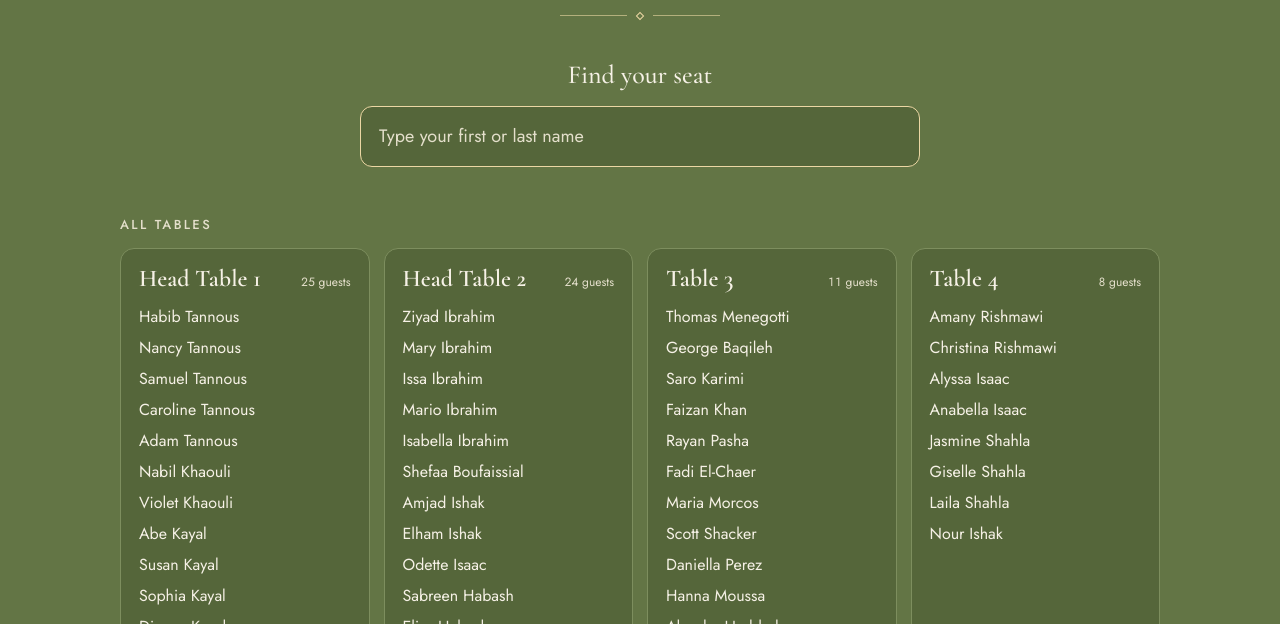
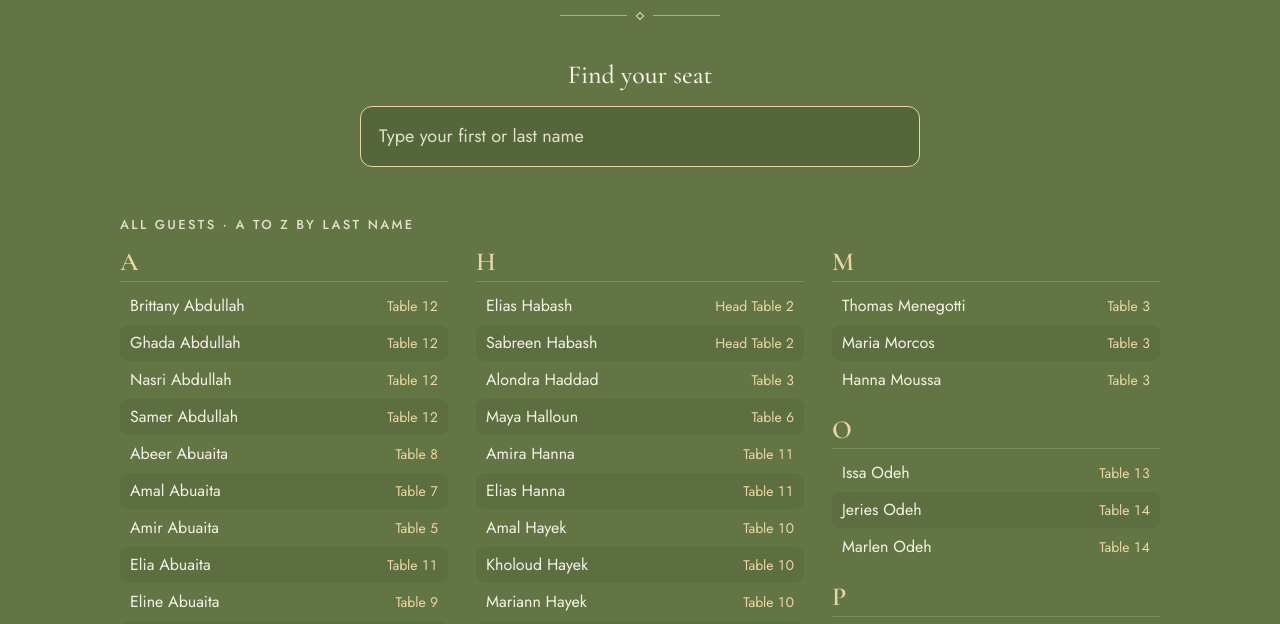
Before and after one commit to johnathonandmelissa/johnathonandmelissa.github.io, a plain HTML site: page index.html in a window 1280 px wide. Shown: the part 170-794 px from the top of the page. Drawn offline with nearby package versions, Linux system fonts and the light colour scheme.

Commit message:
Guest page: A-Z guest list by last name with table next to each name
Co-Authored-By: Claude Opus 5.5 <noreply@anthropic.com>
Claude-Session: https://claude.ai/code/session_01C1H7QDB5Eutv9AYiYfGwo3

```diff
--- a/index.html
+++ b/index.html
@@ -77,6 +77,16 @@ footer{display:flex;justify-content:center}
 @media (max-width:420px){.wrap{padding:28px 16px 48px}.r-table{font-size:24px}}
 @media (prefers-reduced-motion:reduce){*{transition:none!important;animation:none!important}}
 .loading{color:var(--muted);text-align:center}
+.dir{columns:3 280px;column-gap:28px}
+.letter{break-inside:avoid;margin:0 0 18px}
+.letter h3{margin:0 0 6px;padding-bottom:4px;border-bottom:1px solid var(--line);font-family:var(--display);font-weight:600;font-size:26px;color:var(--gold);line-height:1.1}
+.letter ul{list-style:none;margin:0;padding:0;display:flex;flex-direction:column;gap:1px}
+.letter li{display:flex;justify-content:space-between;align-items:baseline;gap:12px;padding:6px 10px;border-radius:8px}
+.letter li:nth-child(even){background:rgba(0,0,0,.06)}
+.dn{min-width:0}
+.dt{color:var(--gold);white-space:nowrap;font-size:14px;font-variant-numeric:tabular-nums}
+.letter li.me{background:var(--wine);box-shadow:0 0 0 1px var(--gold)}
+.letter li.me .dn{font-weight:600}
 </style>
 </head>
 <body>
@@ -101,7 +111,7 @@ footer{display:flex;justify-content:center}
     document.title="Find Your Seat · "+e.title;
     app.innerHTML='<main class="wrap"><header class="hero"><p class="eyebrow">'+esc(e.subtitle)+'</p><h1>'+esc(e.title).replace("&amp;",'<span class="amp">&amp;</span>')+'</h1><p class="date">'+esc(e.date)+(e.place?' · '+esc(e.place):'')+'</p><div class="rule" aria-hidden="true"><span></span></div>'+(data.example?'<span class="sample-pill">Preview with sample names</span>':'')+'</header>'+
       '<section class="finder"><label for="q">Find your seat</label><input id="q" class="search" type="search" placeholder="Type your first or last name" autocomplete="off" autocapitalize="words" enterkeyhint="search"><div id="results" class="results" aria-live="polite"></div></section>'+
-      '<section aria-labelledby="all-h"><h2 id="all-h" class="section-h">All tables</h2><div id="grid" class="grid"></div></section></main>';
+      '<section aria-labelledby="all-h"><h2 id="all-h" class="section-h">All guests · A to Z by last name</h2><div id="grid" class="dir"></div></section></main>';
     var q=document.getElementById("q");
     q.addEventListener("input",function(){query=q.value;update();});
     update();
@@ -112,11 +122,18 @@ footer{display:flex;justify-content:center}
     var res="";
     if(norm(query).length>=2) res=m.length?m.map(function(x){return '<div class="result"><span class="r-name">'+esc(x.name)+'</span><span class="r-label">is seated at</span><span class="r-table">'+esc(x.table.name)+'</span></div>';}).join(""):'<p class="nomatch">No match for “'+esc(query)+'”. Try your last name, or ask one of the hosts.</p>';
     document.getElementById("results").innerHTML=res;
-    document.getElementById("grid").innerHTML=data.tables.map(function(t,ti){
-      return '<article class="card'+(ht[ti]?' hit':'')+'"><div class="card-head"><h3>'+esc(t.name)+'</h3><span class="count">'+t.guests.length+(t.guests.length===1?' guest':' guests')+'</span></div>'+
-        (t.guests.length?'<ul class="names">'+t.guests.map(function(g){return '<li'+(hn[ti+"|"+g]?' class="me"':'')+'>'+esc(g)+'</li>';}).join("")+'</ul>':'<p class="empty">No guests yet</p>')+'</article>';
-    }).join("");
+    var all=[];
+    data.tables.forEach(function(t,ti){ t.guests.forEach(function(g){ all.push({name:g,table:t.name,ti:ti,key:lastKey(g)}); }); });
+    all.sort(function(a,b){ return a.key.localeCompare(b.key)||norm(a.name).localeCompare(norm(b.name)); });
+    var groups=[], cur=null;
+    all.forEach(function(x){ var L=(x.key.charAt(0)||"#").toUpperCase(); if(!/[A-Z]/.test(L)) L="#"; if(!cur||cur.L!==L){ cur={L:L,items:[]}; groups.push(cur); } cur.items.push(x); });
+    document.getElementById("grid").innerHTML=groups.map(function(g){
+      return '<section class="letter"><h3>'+g.L+'</h3><ul>'+g.items.map(function(x){
+        return '<li'+(hn[x.ti+"|"+x.name]?' class="me"':'')+'><span class="dn">'+esc(x.name)+'</span><span class="dt">'+esc(x.table)+'</span></li>';
+      }).join("")+'</ul></section>';
+    }).join("")||'<p class="empty">No guests yet</p>';
   }
+  function lastKey(n){ var p=norm(n).split(" "); return p[p.length-1]||""; }
   fetch("seating.json",{cache:"no-cache"}).then(function(r){if(!r.ok)throw 0;return r.json();}).then(function(d){data=d;render();})
     .catch(function(){app.innerHTML='<main class="wrap"><p class="loading">The seating chart couldn’t load. Check your connection and refresh, or ask one of the hosts.</p></main>';});
 })();
```
